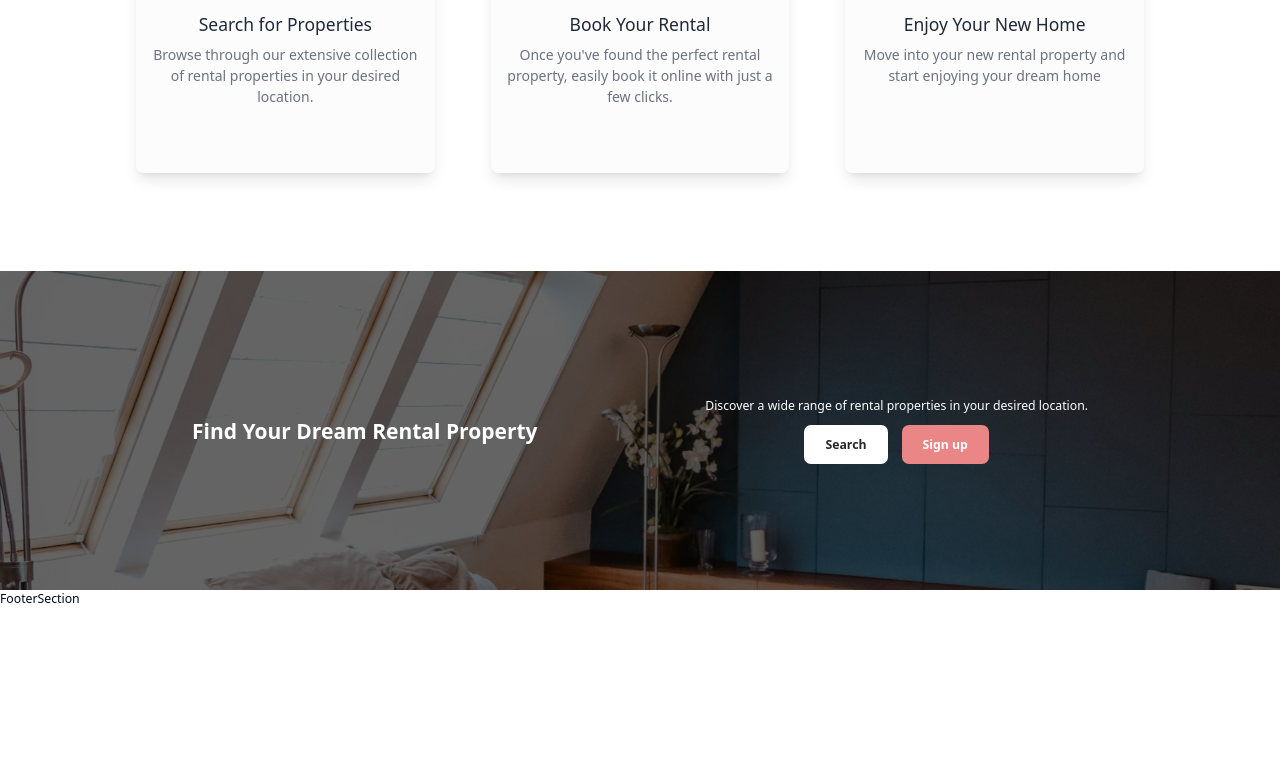
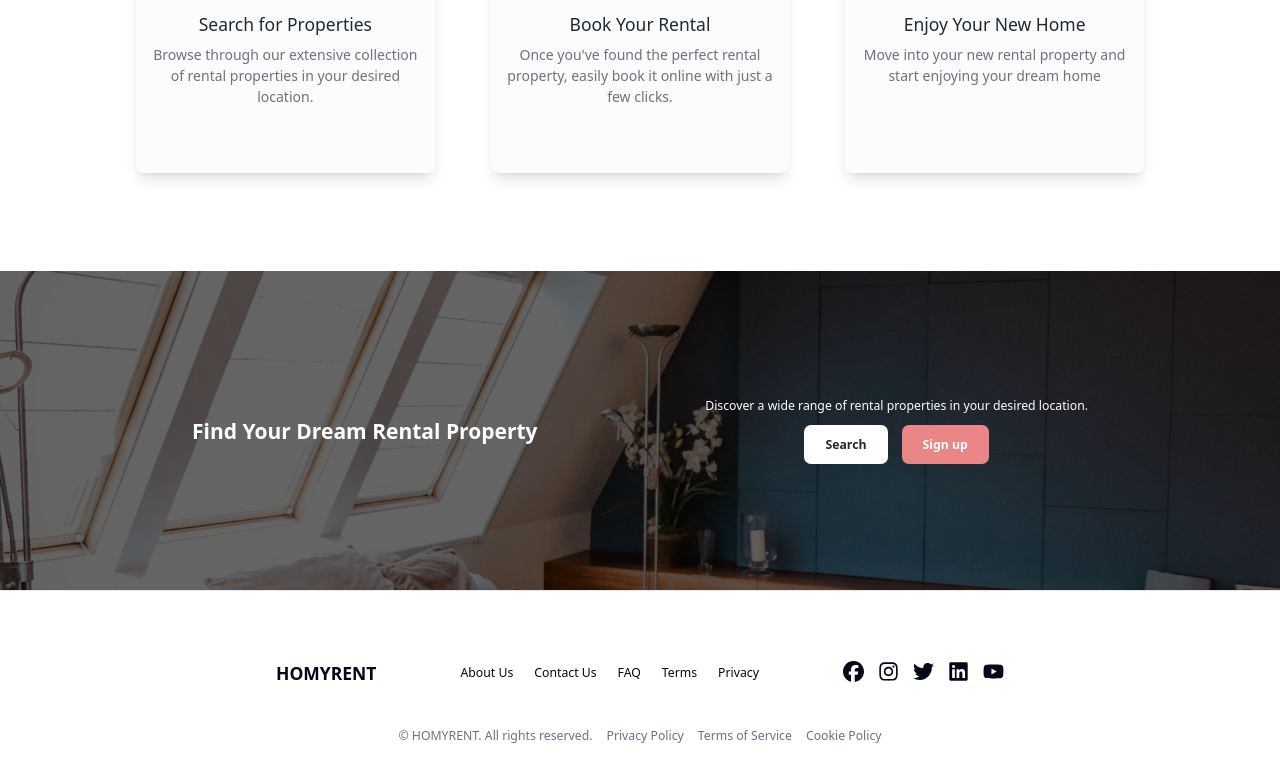
Before and after one commit to PrayagTandon/HomyRent, a Next.js app in the folder client/: page /landing in a window 1280 px wide. Shown: the part 1739-2520 px from the top of the page. Before the commit the page ends 2346 px from the top, so only its background shows below. Built offline with nearby package versions, Linux system fonts and the light colour scheme; no server answers.

Commit message:
Landing Page setup completed

```diff
--- a/client/src/app/(nondashboard)/landing/FooterSection.tsx
+++ b/client/src/app/(nondashboard)/landing/FooterSection.tsx
@@ -1,8 +1,90 @@
-import React from 'react'
+import Link from 'next/link';
+import React from 'react';
+import { FontAwesomeIcon } from "@fortawesome/react-fontawesome";
+import {
+  faFacebook,
+  faInstagram,
+  faTwitter,
+  faLinkedin,
+  faYoutube
+} from "@fortawesome/free-brands-svg-icons"
 
 const FooterSection = () => {
   return (
-    <div>FooterSection</div>
+    <footer className="border-t border-gray-200 py-20">
+      <div className="max-w-4xl mx-auto px-6 sm:px-8">
+        <div className="flex flex-col md:flex-row justify-between items-center">
+          <div className="mb-4">
+            <Link
+              href="/"
+              className="text-xl font-bold"
+              scroll={false}
+            >
+              HOMYRENT
+            </Link>
+          </div>
+          <nav className="mb-4">
+            <ul className=" flex space-x-6">
+              <li>
+                <Link href="/about" className="hover:underline">About Us</Link>
+              </li>
+              <li>
+                <Link href="/contact" className="hover:underline">Contact Us</Link>
+              </li>
+              <li>
+                <Link href="/faq" className="hover:underline">FAQ</Link>
+              </li>
+              <li>
+                <Link href="/terms" className="hover:underline">Terms</Link>
+              </li>
+              <li>
+                <Link href="/privacy" className="hover:underline">Privacy</Link>
+              </li>
+            </ul>
+          </nav>
+          <div className="flex space-x-4 mb-4">
+            <a href="#" aria-label="Facebook" className="hover:text-primary-600">
+              <FontAwesomeIcon
+                icon={faFacebook}
+                className="h-6 w-6"
+              />
+            </a>
+            <a href="#" aria-label="Instagram" className="hover:text-primary-600">
+              <FontAwesomeIcon
+                icon={faInstagram}
+                className="h-6 w-6"
+              />
+            </a>
+            <a href="#" aria-label="Twitter" className="hover:text-primary-600">
+              <FontAwesomeIcon
+                icon={faTwitter}
+                className="h-6 w-6"
+              />
+            </a>
+            <a href="#" aria-label="LinkedIn" className="hover:text-primary-600">
+              <FontAwesomeIcon
+                icon={faLinkedin}
+                className="h-6 w-6"
+              />
+            </a>
+            <a href="#" aria-label="Youtube" className="hover:text-primary-600">
+              <FontAwesomeIcon
+                icon={faYoutube}
+                className="h-6 w-6"
+              />
+            </a>
+          </div>
+        </div>
+        <div className="mt-8 text-center text-sm text-gray-500 flex justify-center space-x-4">
+          <span>
+            &copy; HOMYRENT. All rights reserved.
+          </span>
+          <Link href="/privacy" className="hover:underline">Privacy Policy</Link>
+          <Link href="/terms" className="hover:underline">Terms of Service</Link>
+          <Link href="/cookies" className="hover:underline">Cookie Policy</Link>
+        </div>
+      </div>
+    </footer>
   )
 }
 
```
Also changed, not shown: 1 other file (tests, documents, lock files or other folders).
